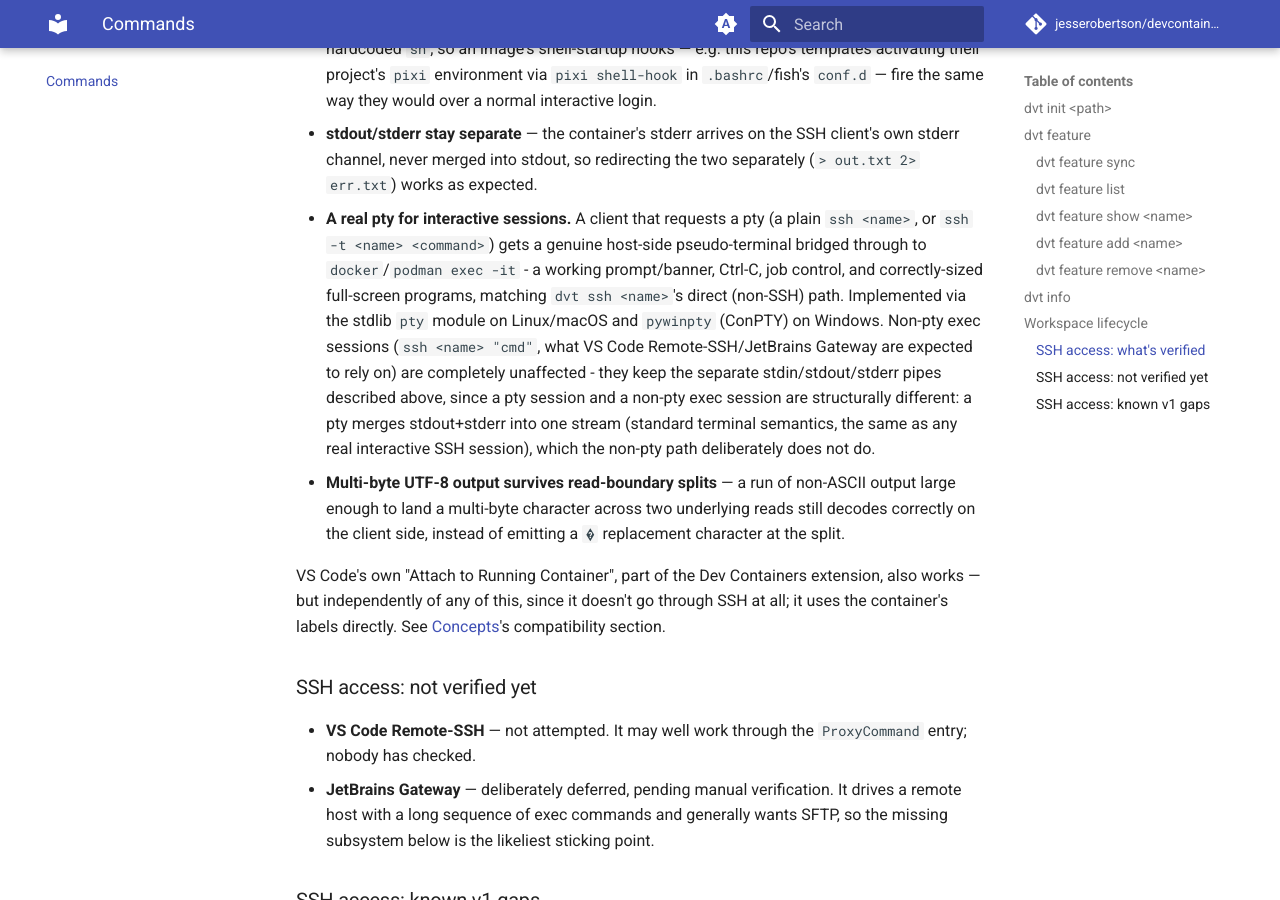
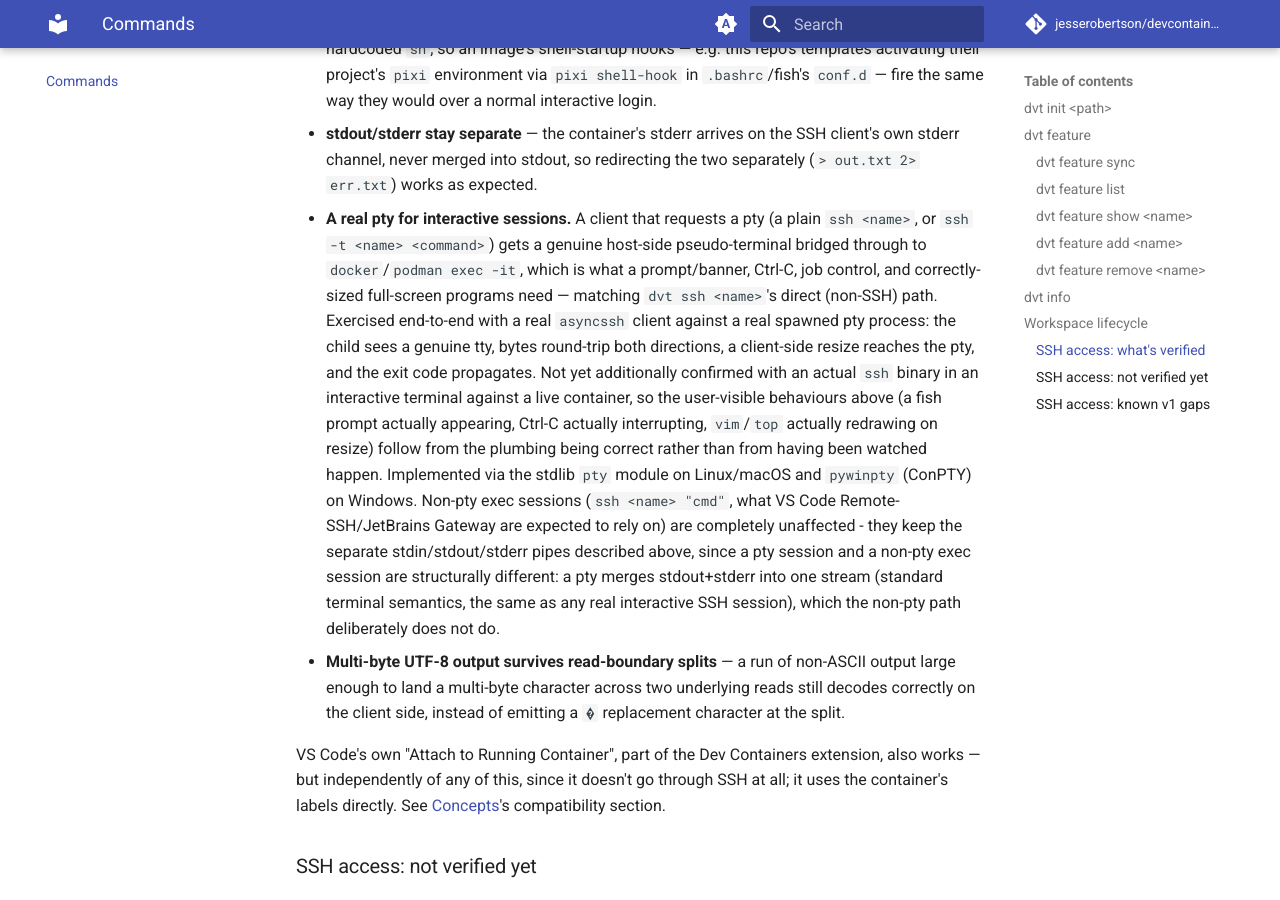
Before and after one commit to jesserobertson/devcontainers, an MkDocs documentation site: the page built from dvt/docs/content/commands.md, in a window 1280 px wide and 900 px high, scrolled down 3405 px. Built offline with MkDocs 1.6.1 and Material for MkDocs 9.7.7, drawn with Linux system fonts in a browser that asks for light colours; comment, search, counter and statistics services are not loaded.

Commit message:
docs(dvt): caveat the pty bullet pending live-container confirmation
The bullet claimed "a working prompt/banner, Ctrl-C, job control, and
correctly-sized full-screen programs" flatly, but Task 4 manual verification
against a real running devcontainer was deferred and has not happened. It
now states what the automated bridge tests actually prove (real tty, byte
round-trip, resize forwarding, exit code) and carries the same not-yet-
confirmed-with-a-real-ssh-binary caveat the interactive-shell bullet above
it already uses.

Co-Authored-By: Claude Sonnet 5 <noreply@anthropic.com>

```diff
--- a/dvt/docs/content/commands.md
+++ b/dvt/docs/content/commands.md
@@ -145,9 +145,17 @@ container label — not a `dvt`-side registry — so they work from any director
   the two separately (`> out.txt 2> err.txt`) works as expected.
 - **A real pty for interactive sessions.** A client that requests a pty
   (a plain `ssh <name>`, or `ssh -t <name> <command>`) gets a genuine
-  host-side pseudo-terminal bridged through to `docker`/`podman exec -it` -
-  a working prompt/banner, Ctrl-C, job control, and correctly-sized
-  full-screen programs, matching `dvt ssh <name>`'s direct (non-SSH) path.
+  host-side pseudo-terminal bridged through to `docker`/`podman exec -it`,
+  which is what a prompt/banner, Ctrl-C, job control, and correctly-sized
+  full-screen programs need — matching `dvt ssh <name>`'s direct (non-SSH)
+  path. Exercised end-to-end with a real `asyncssh` client against a real
+  spawned pty process: the child sees a genuine tty, bytes round-trip both
+  directions, a client-side resize reaches the pty, and the exit code
+  propagates. Not yet additionally confirmed with an actual `ssh` binary in
+  an interactive terminal against a live container, so the user-visible
+  behaviours above (a fish prompt actually appearing, Ctrl-C actually
+  interrupting, `vim`/`top` actually redrawing on resize) follow from the
+  plumbing being correct rather than from having been watched happen.
   Implemented via the stdlib `pty` module on Linux/macOS and `pywinpty`
   (ConPTY) on Windows. Non-pty exec sessions (`ssh <name> "cmd"`, what VS
   Code Remote-SSH/JetBrains Gateway are expected to rely on) are completely
```
